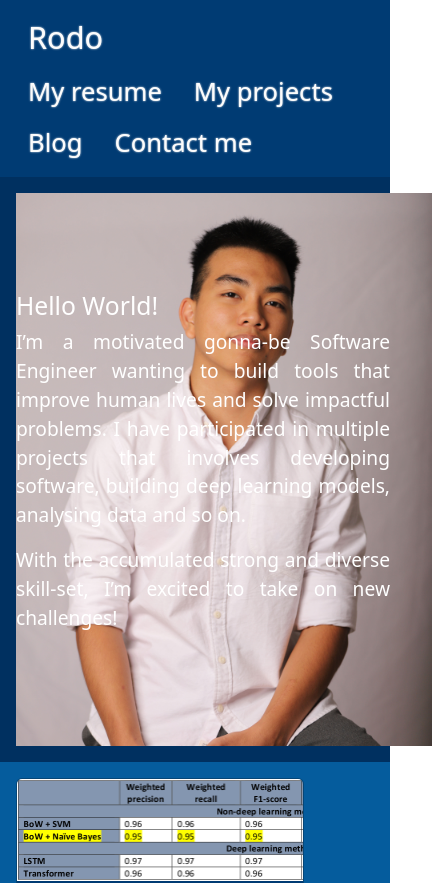
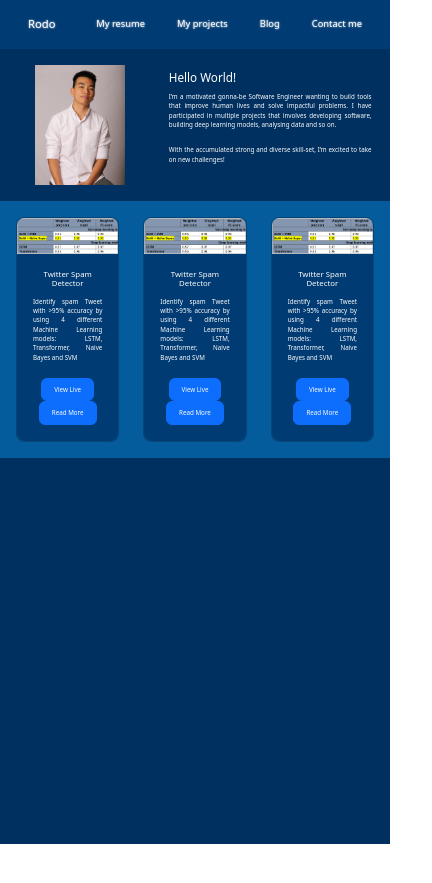
Before and after one commit to rodonguyen/my_website, a React (Create React App) app: page / in a window 390 px wide. Shown: the top 883 px of the page, 432 px wide, since content can reach past the window. After the commit the page ends 844 px from the top, so only its background shows below. Built offline with nearby package versions, Linux system fonts and the light colour scheme.

Commit message:
Improve responsive css

```diff
--- a/src/pages/Home.js
+++ b/src/pages/Home.js
@@ -1,15 +1,22 @@
-import { CCard, CCardImage, CCardBody, CCardTitle, CCardText, CButton } from '@coreui/react';
+import {
+  CRow,
+  CCol,
+  CCard,
+  CCardImage,
+  CCardBody,
+  CCardTitle,
+  CCardText,
+  CButton,
+} from "@coreui/react";
 
-import Button from 'react-bootstrap/Button';
-import Modal from 'react-bootstrap/Modal';
-import React from 'react';
+import Button from "react-bootstrap/Button";
+import Modal from "react-bootstrap/Modal";
+import React from "react";
 
-import rodoImage from '../media/Rodo.jpg';
-import twitterSpamDetection from '../media/twitter_overall_performance.png';
+import rodoImage from "../media/Rodo.jpg";
+import twitterSpamDetection from "../media/twitter_overall_performance.png";
 
-
-
-function MyVerticallyCenteredModal(props) {
+function TwitterSpamDetectorModal(props) {
   return (
     <Modal
       {...props}
@@ -19,16 +26,29 @@ function MyVerticallyCenteredModal(props) {
     >
       <Modal.Header closeButton>
         <Modal.Title id="contained-modal-title-vcenter">
-          Modal heading
+          Twitter Spam Detector
         </Modal.Title>
       </Modal.Header>
       <Modal.Body>
-        <h4>Centered Modal</h4>
-        <p>
-          Cras mattis consectetur purus sit amet fermentum. Cras justo odio,
-          dapibus ac facilisis in, egestas eget quam. Morbi leo risus, porta ac
-          consectetur ac, vestibulum at eros.
-        </p>
+        <ul>
+          <li>
+            <b>Able to identify spam tweets with {">"}95% accuracy</b> using 4
+            Machine Learning methods: LSTM, Transformer, SVM and Naive Bayes
+          </li>
+          <li>
+            Incorporated more useful tweet metadata by expanding existing model
+            design, leading to better learning and thus higher accuracy
+          </li>
+          <li>
+            Attained insightful conclusions of the model behaviours through
+            rigorous analysis on failed cases
+          </li>
+          <li>
+            Evaluated each method’s suitability on real world application in
+            terms of training {"&"} inference time, scalability and
+            computational demand. Naive Bayes has shown to be the best model.
+          </li>
+        </ul>
       </Modal.Body>
       <Modal.Footer>
         <Button onClick={props.onHide}>Close</Button>
@@ -37,9 +57,8 @@ function MyVerticallyCenteredModal(props) {
   );
 }
 
-
 const Home = () => {
-  const mode = 'dark';
+  const mode = "dark";
   const [modalShow, setModalShow] = React.useState(false);
 
   return (
@@ -48,20 +67,22 @@ const Home = () => {
 
       <section>
         <div class="row">
-          <div class="column">
-            <img src={rodoImage} width="416" height="553" alt="Rodo Potrait" />
+          <div class="column left intro">
+            <img src={rodoImage} className='rodo-portrait' width="416" height="553" alt="Rodo Potrait" />
           </div>
-          <div class="column">
-            <div className='vertical-center'>
+          <div class="column right intro">
+            <div className="vertical-center right intro">
               <p>
-              <h2>Hello World!</h2>
-              I’m a motivated gonna-be Software Engineer wanting to build tools that improve
-              human lives and solve impactful problems. I have participated in
-              multiple projects that involves developing software,
-              building deep learning models, analysing data and so on.
+                <h1 className="x-large">Hello World!</h1>
+                I’m a motivated gonna-be Software Engineer wanting to build
+                tools that improve human lives and solve impactful problems. I
+                have participated in multiple projects that involves developing
+                software, building deep learning models, analysing data and so
+                on.
               </p>
               <p>
-              With the accumulated strong and diverse skill-set, I’m excited to take on new challenges!
+                With the accumulated strong and diverse skill-set, I’m excited
+                to take on new challenges!
               </p>
             </div>
           </div>
@@ -69,31 +90,70 @@ const Home = () => {
       </section>
 
       {/* content block 2: Projects */}
-      <div className='background-color-2'>
+      <div className="background-color-2">
         <section>
-          <CCard color={mode} style={{ width: '18rem', height: '20rem' }}>
+          <CRow>
+            <CCol>
+              <CCard color={mode} >
                 <CCardImage orientation="top" src={twitterSpamDetection} />
                 <CCardBody>
                   <CCardTitle>Twitter Spam Detector</CCardTitle>
                   <CCardText>
-              Some quick example text the bulk of the card's content.
+                    Identify spam Tweet with {">"}95% accuracy by using 4
+                    different Machine Learning models: LSTM, Transformer, Naive
+                    Bayes and SVM
                   </CCardText>
-            <CButton href="">View Live App</CButton>
+                  <CButton href="">View Live</CButton>
                   <Button variant="primary" onClick={() => setModalShow(true)}>
                     Read More
                   </Button>
                 </CCardBody>
               </CCard>
+            </CCol>
+            <CCol>
+              <CCard color={mode} >
+                <CCardImage orientation="top" src={twitterSpamDetection} />
+                <CCardBody>
+                  <CCardTitle>Twitter Spam Detector</CCardTitle>
+                  <CCardText>
+                    Identify spam Tweet with {">"}95% accuracy by using 4
+                    different Machine Learning models: LSTM, Transformer, Naive
+                    Bayes and SVM
+                  </CCardText>
+                  <CButton href="">View Live</CButton>
+                  <Button variant="primary" onClick={() => setModalShow(true)}>
+                    Read More
+                  </Button>
+                </CCardBody>
+              </CCard>
+            </CCol>
+            <CCol>
+              <CCard color={mode}>
+                <CCardImage orientation="top" src={twitterSpamDetection} />
+                <CCardBody>
+                  <CCardTitle>Twitter Spam Detector</CCardTitle>
+                  <CCardText>
+                    Identify spam Tweet with {">"}95% accuracy by using 4
+                    different Machine Learning models: LSTM, Transformer, Naive
+                    Bayes and SVM
+                  </CCardText>
+                  <CButton href="">View Live</CButton>
+                  <Button variant="primary" onClick={() => setModalShow(true)}>
+                    Read More
+                  </Button>
+                </CCardBody>
+              </CCard>
+            </CCol>
+          </CRow>
         </section>
 
         <>
-        <MyVerticallyCenteredModal
+          <TwitterSpamDetectorModal
             show={modalShow}
             onHide={() => setModalShow(false)}
           />
         </>
       </div>
-
     </>
   );
 };
--- a/src/stylesheets/App.css
+++ b/src/stylesheets/App.css
@@ -7,12 +7,7 @@
   color: white;
   height: 100%;
   min-height: 100vh;
-  font-size: var(--font-size-h2);
-}
-
-.App-logo {
-  height: 40vmin;
-  pointer-events: none;
+  font-size: var(--font-size-p);
 }
 
 .App-link {
@@ -20,7 +15,15 @@
 }
 
 h1 {
-  padding: 10px 10px;
+  font-size: var(--font-size-large);
+}
+
+h5 {
+  font-size: var(--font-size-medium);
+}
+
+.x-large {
+  font-size: var(--font-size-xlarge);
 }
 
 section {
@@ -40,9 +43,15 @@ section {
 .row {
   display: flex;
 }
-
 .column {
-  flex: 50%;
+  /* flex: 50%; */
+  flex: none
+}
+.left.intro {
+  width: 40%;
+}
+.right.intro {
+  width: 52%;
 }
 
 .vertical-center {
@@ -60,6 +69,10 @@ div.background-color-2 {
   background: var(--dark-background-2);
 }
 
+img.rodo-portrait {
+  width: 70%;
+  height: auto;
+}
 
 /**************************************************************************
   NAV BAR
@@ -128,13 +141,17 @@ a:hover {
   MODEL
 */
 .modal {
-  --bs-modal-bg: var(--dark-background);
+  --bs-modal-bg: var(--dark-background-4);
 }
 
 
 /**************************************************************************
   CARD
 */
+.card {
+  --bs-card-border-radius: 0.5rem;
+  --bs-card-inner-border-radius: calc(0.5rem - 1px);
+}
 .card-body {
   background-color: var(--dark-background-3);
   border-color: var(--dark-background-3);
@@ -151,6 +168,7 @@ a:hover {
   /* --bs-btn-bg: var(--dark-background-3); */
   margin: 0 0.2rem;
   --bs-btn-focus-shadow-rgb: none;
+  font-size: var(--font-size-p);
 }
 
 
@@ -171,20 +189,18 @@ a:hover {
   --dark-background: #003060;
   --dark-background-2: #055C9D;
   --dark-background-3: #003B73;
+  --dark-background-4: rgb(28, 77, 126);
   --black-blue: #4C6983;
   --black-blue-2: #46647b;
   --bs-card-color: #111111;
 
-
-
-  --nav-link-padding: 0.4rem;
+  --nav-link-padding: 0.5rem;
   --nav-link-padding-side: 1rem;
 
-  --font-size-h2: 1.2rem;
-  --font-size-h2-slightly-larger: calc(var(--font-size-h2) * 1.04);
-  --font-size-large: 1.6rem;
-
+  --font-size-p: 1.6vmin;
+  --font-size-medium: 2vmin;
+  --font-size-large: 2.4vmin;
+  --font-size-xlarge: 3vmin;
 
   --bs-body-color: var(--white);
-
 }
```
Lines whose indentation alone changed are shown as unchanged.
